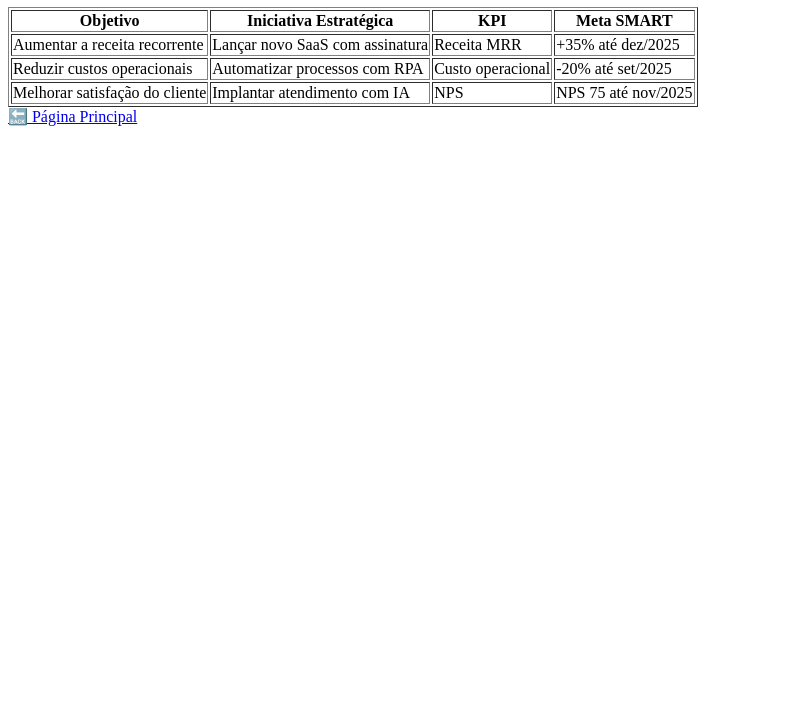
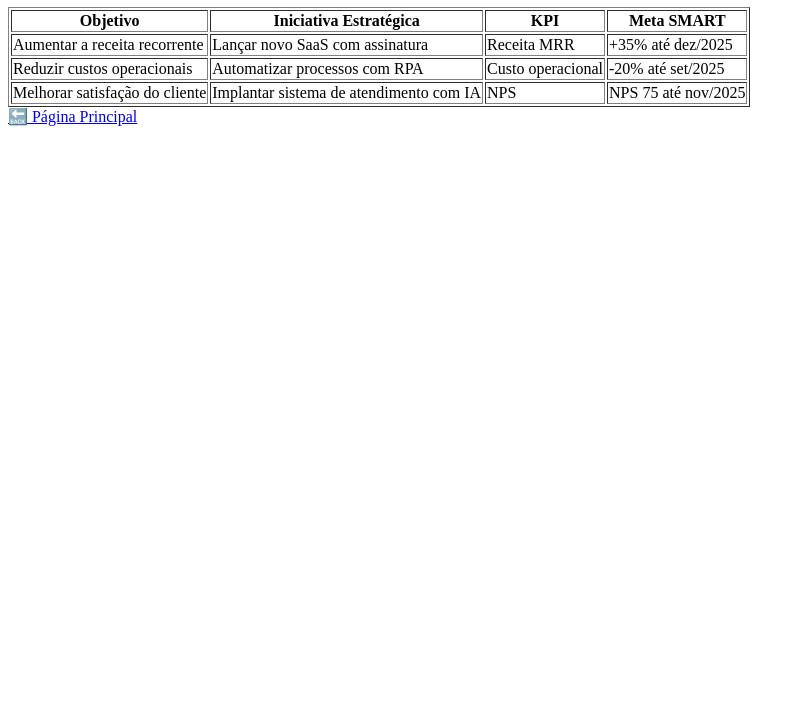
Before and after one commit to felippemagarao/motiontech, a plain HTML site: page kpis.html in a window 1280 px wide. Shown: the part 74-800 px from the top of the page, without its empty margins (0-805 px from the left). Drawn offline with Linux system fonts and the light colour scheme.

Commit message:
Update kpis.html

```diff
--- a/kpis.html
+++ b/kpis.html
@@ -28,7 +28,7 @@
         </tr>
         <tr>
             <td>Melhorar satisfação do cliente</td>
-            <td>Implantar atendimento com IA</td>
+            <td>Implantar sistema de atendimento com IA</td>
             <td>NPS</td>
             <td>NPS 75 até nov/2025</td>
         </tr>
```
